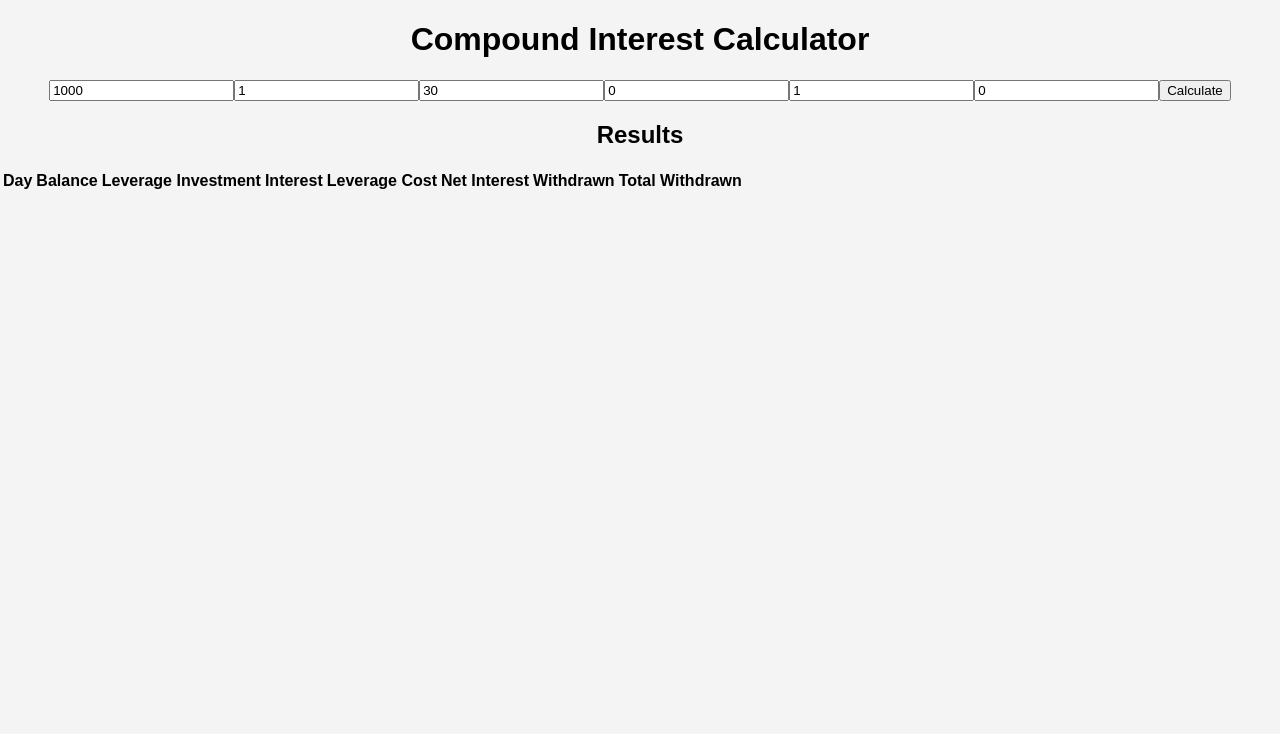
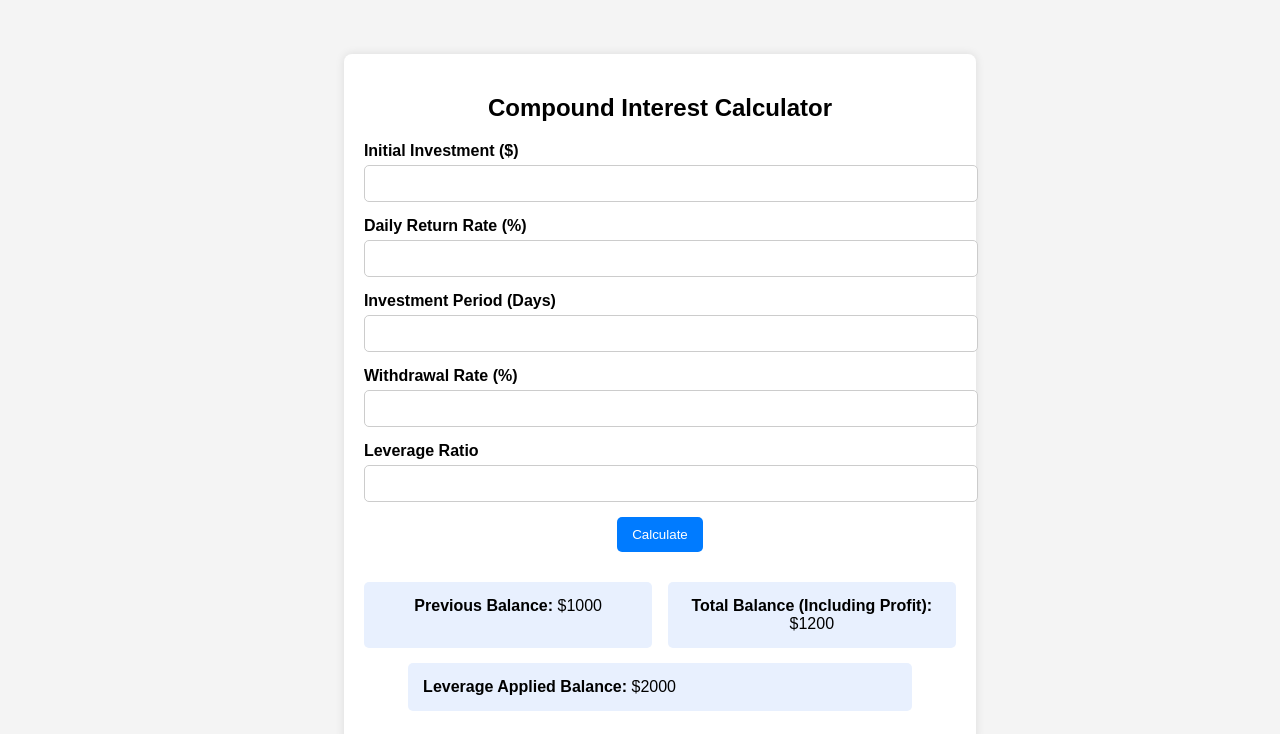
Before and after one commit to ttototom/compound-interest-calculator, a React (Create React App) app: page / in a window 1280 px wide. Shown: the top 734 px of the page. Built offline with nearby package versions, Linux system fonts and the light colour scheme.

Commit message:
Update UI layout and labels

```diff
--- a/public/styles.css
+++ b/public/styles.css
@@ -1,17 +1,92 @@
-/* public/styles.css */
+/* styles.css */
+
 body {
   font-family: Arial, sans-serif;
+  display: flex;
+  justify-content: center;
+  align-items: center;
+  min-height: 100vh;
+  background-color: #f4f4f4;
   margin: 0;
-  padding: 0;
-  background-color: #f4f4f4;
+}
+
+.container {
+  max-width: 800px;
+  width: 100%;
+  background: white;
+  padding: 20px;
+  border-radius: 8px;
+  box-shadow: 0 0 10px rgba(0, 0, 0, 0.1);
   text-align: center;
 }
 
-.container {
-  max-width: 600px;
-  margin: 50px auto;
-  padding: 20px;
-  background: white;
-  box-shadow: 0px 0px 10px rgba(0, 0, 0, 0.1);
-  border-radius: 8px;
+.input-group {
+  display: flex;
+  flex-direction: column;
+  align-items: flex-start;
+  margin-bottom: 15px;
 }
+
+.input-group label {
+  font-weight: bold;
+  margin-bottom: 5px;
+}
+
+.input-group input {
+  width: 100%;
+  padding: 10px;
+  border: 1px solid #ccc;
+  border-radius: 5px;
+}
+
+button {
+  background-color: #007bff;
+  color: white;
+  padding: 10px 15px;
+  border: none;
+  border-radius: 5px;
+  cursor: pointer;
+}
+
+button:hover {
+  background-color: #0056b3;
+}
+
+.results {
+  margin-top: 30px;
+  display: flex;
+  flex-direction: column;
+  align-items: center;
+  width: 100%;
+}
+
+.result-item {
+  background: #e8f0fe;
+  padding: 15px;
+  border-radius: 5px;
+  margin-bottom: 15px;
+  width: 80%;
+  text-align: left;
+  font-size: 16px;
+}
+
+.result-container {
+  display: flex;
+  justify-content: space-between;
+  width: 100%;
+  gap: 15px;
+}
+
+.result-container .result-item {
+  width: 48%;
+  text-align: center;
+}
+
+@media (max-width: 600px) {
+  .result-container {
+    flex-direction: column;
+  }
+  .result-container .result-item {
+    width: 100%;
+  }
+}
--- a/src/CompoundInterestCalculator.jsx
+++ b/src/CompoundInterestCalculator.jsx
@@ -1,126 +1,84 @@
-import { useState, useCallback } from "react";
+import React, { useState } from "react";
 
-export default function CompoundInterestCalculator() {
-  const [principal, setPrincipal] = useState(1000);
-  const [dailyRate, setDailyRate] = useState(1);
-  const [days, setDays] = useState(30);
-  const [withdrawRate, setWithdrawRate] = useState(0);
-  const [leverage, setLeverage] = useState(1);
-  const [leverageCost, setLeverageCost] = useState(0);
-  const [results, setResults] = useState([]);
+const CompoundInterestCalculator = () => {
+  const [initialInvestment, setInitialInvestment] = useState("");
+  const [dailyReturnRate, setDailyReturnRate] = useState("");
+  const [investmentPeriod, setInvestmentPeriod] = useState("");
+  const [withdrawalRate, setWithdrawalRate] = useState("");
+  const [leverage, setLeverage] = useState("");
 
-  const calculateCompoundInterest = useCallback(() => {
-    let data = [];
-    let balance = principal;
-    let totalWithdrawn = 0;
-
-    for (let i = 1; i <= days; i++) {
-      let leveragedInvestment = balance * leverage;
-      let interest = (leveragedInvestment * dailyRate) / 100;
-      let cost = (leveragedInvestment * leverageCost) / 100;
-      let netInterest = interest - cost;
-      let withdraw = (netInterest * withdrawRate) / 100;
-      totalWithdrawn += withdraw;
-      balance += netInterest - withdraw;
-
-      data.push({
-        day: i,
-        principal: balance.toFixed(2),
-        leveragedInvestment: leveragedInvestment.toFixed(2),
-        interest: interest.toFixed(2),
-        cost: cost.toFixed(2),
-        netInterest: netInterest.toFixed(2),
-        withdraw: withdraw.toFixed(2),
-        totalWithdrawn: totalWithdrawn.toFixed(2),
-      });
-    }
-    setResults(data);
-  }, [principal, dailyRate, days, withdrawRate, leverage, leverageCost]);
+  const calculateResults = () => {
+    // 계산 로직 추가
+  };
 
   return (
-    <div className="p-6 max-w-xl mx-auto bg-white shadow-md rounded-lg">
-      <h1 className="text-xl font-bold mb-4">Compound Interest Calculator</h1>
-      <div className="space-y-2">
+    <div className="container">
+      <h2>Compound Interest Calculator</h2>
+
+      {/* 입력 필드 */}
+      <div className="input-group">
+        <label>Initial Investment ($)</label>
         <input
           type="number"
-          value={principal}
-          onChange={(e) => setPrincipal(Math.max(0, Number(e.target.value)))}
-          placeholder="Initial Investment"
-          className="w-full p-2 border rounded"
+          value={initialInvestment}
+          onChange={(e) => setInitialInvestment(e.target.value)}
         />
+      </div>
+
+      <div className="input-group">
+        <label>Daily Return Rate (%)</label>
         <input
           type="number"
-          value={dailyRate}
-          onChange={(e) => setDailyRate(Math.max(0, Number(e.target.value)))}
-          placeholder="Daily Interest Rate (%)"
-          className="w-full p-2 border rounded"
+          value={dailyReturnRate}
+          onChange={(e) => setDailyReturnRate(e.target.value)}
         />
+      </div>
+
+      <div className="input-group">
+        <label>Investment Period (Days)</label>
         <input
           type="number"
-          value={days}
-          onChange={(e) => setDays(Math.max(1, Number(e.target.value)))}
-          placeholder="Investment Duration (days)"
-          className="w-full p-2 border rounded"
+          value={investmentPeriod}
+          onChange={(e) => setInvestmentPeriod(e.target.value)}
         />
+      </div>
+
+      <div className="input-group">
+        <label>Withdrawal Rate (%)</label>
         <input
           type="number"
-          value={withdrawRate}
-          onChange={(e) => setWithdrawRate(Math.max(0, Number(e.target.value)))}
-          placeholder="Daily Withdrawal (%)"
-          className="w-full p-2 border rounded"
+          value={withdrawalRate}
+          onChange={(e) => setWithdrawalRate(e.target.value)}
         />
+      </div>
+
+      <div className="input-group">
+        <label>Leverage Ratio</label>
         <input
           type="number"
           value={leverage}
-          onChange={(e) => setLeverage(Math.max(1, Number(e.target.value)))}
-          placeholder="Leverage Multiplier (e.g. 2 for 2x)"
-          className="w-full p-2 border rounded"
+          onChange={(e) => setLeverage(e.target.value)}
         />
-        <input
-          type="number"
-          value={leverageCost}
-          onChange={(e) => setLeverageCost(Math.max(0, Number(e.target.value)))}
-          placeholder="Daily Leverage Cost (%)"
-          className="w-full p-2 border rounded"
-        />
-        <button
-          onClick={calculateCompoundInterest}
-          className="w-full bg-blue-500 text-white p-2 rounded mt-4"
-        >
-          Calculate
-        </button>
       </div>
-      <div className="mt-6">
-        <h2 className="text-lg font-semibold">Results</h2>
-        <table className="w-full border mt-2 text-sm">
-          <thead>
-            <tr className="bg-gray-100">
-              <th className="border p-1">Day</th>
-              <th className="border p-1">Balance</th>
-              <th className="border p-1">Leverage Investment</th>
-              <th className="border p-1">Interest</th>
-              <th className="border p-1">Leverage Cost</th>
-              <th className="border p-1">Net Interest</th>
-              <th className="border p-1">Withdrawn</th>
-              <th className="border p-1">Total Withdrawn</th>
-            </tr>
-          </thead>
-          <tbody>
-            {results.map((row) => (
-              <tr key={row.day}>
-                <td className="border p-1 text-center">{row.day}</td>
-                <td className="border p-1 text-center">${row.principal}</td>
-                <td className="border p-1 text-center">${row.leveragedInvestment}</td>
-                <td className="border p-1 text-center">${row.interest}</td>
-                <td className="border p-1 text-center">${row.cost}</td>
-                <td className="border p-1 text-center">${row.netInterest}</td>
-                <td className="border p-1 text-center">${row.withdraw}</td>
-                <td className="border p-1 text-center">${row.totalWithdrawn}</td>
-              </tr>
-            ))}
-          </tbody>
-        </table>
+
+      <button onClick={calculateResults}>Calculate</button>
+
+      {/* 결과 출력 */}
+      <div className="results">
+        <div className="result-container">
+          <div className="result-item">
+            <strong>Previous Balance:</strong> $1000
+          </div>
+          <div className="result-item">
+            <strong>Total Balance (Including Profit):</strong> $1200
+          </div>
+        </div>
+        <div className="result-item">
+          <strong>Leverage Applied Balance:</strong> $2000
+        </div>
       </div>
     </div>
   );
-}
+};
+
+export default CompoundInterestCalculator;
```
